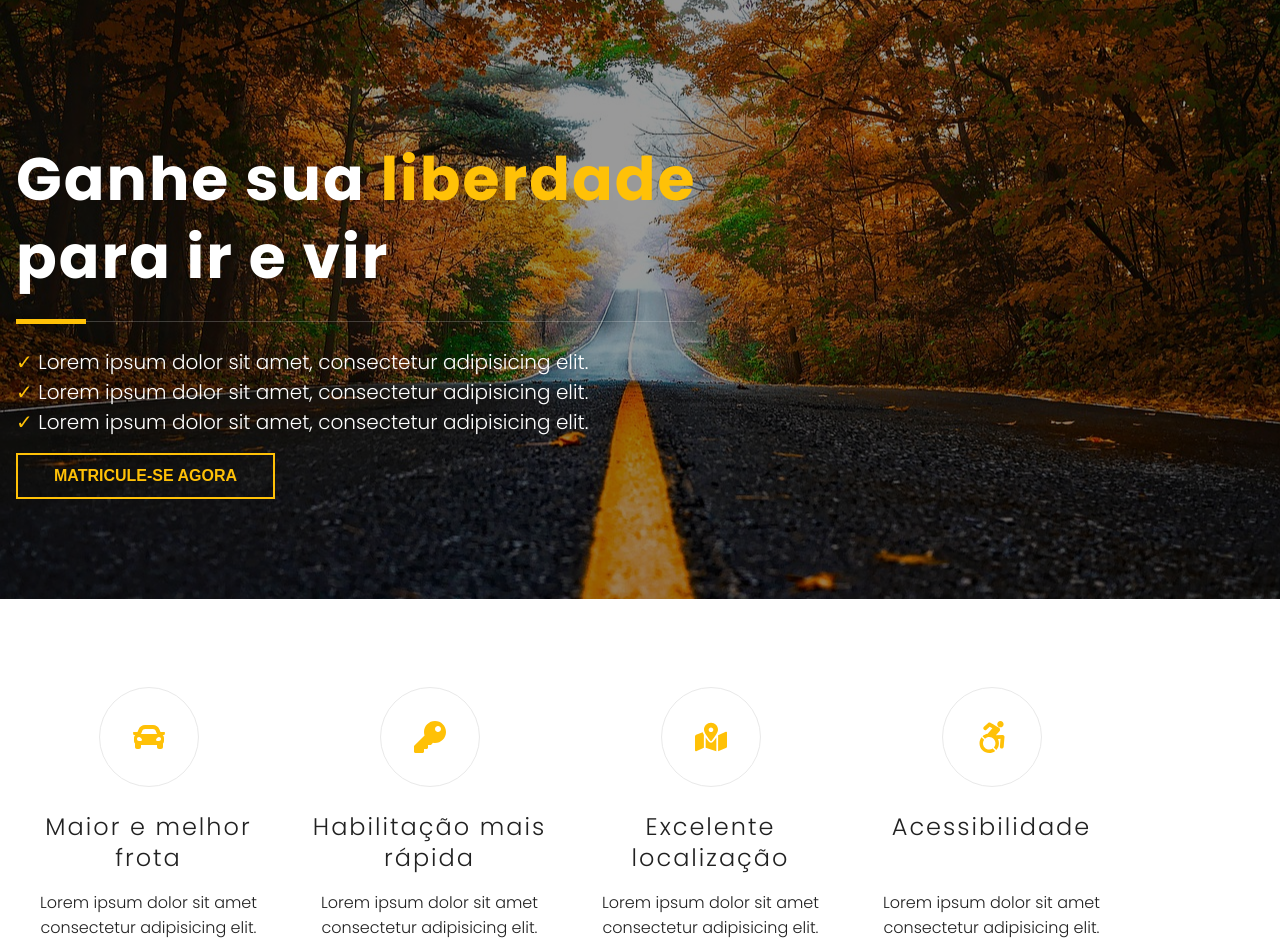
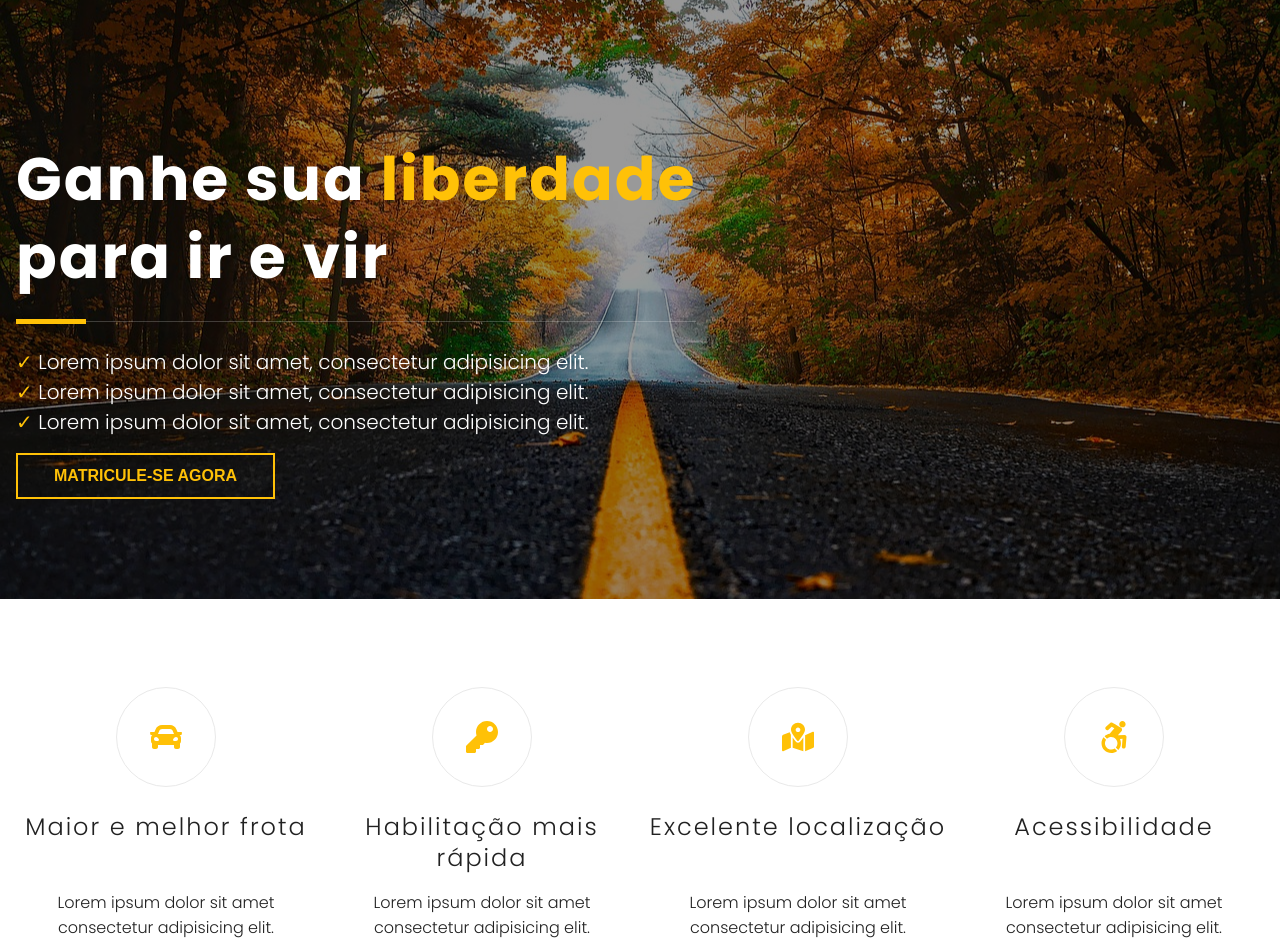
Before and after one commit to lucasfmartins/auto-escola-project, a React (Create React App) app: page / in a window 1280 px wide. Shown: the top 952 px of the page. Built offline with nearby package versions, Linux system fonts and the light colour scheme.

Commit message:
ajuste xl

```diff
--- a/src/components/atoms/Container.js
+++ b/src/components/atoms/Container.js
@@ -25,6 +25,12 @@ const Container = styled.div`
     margin: 0; //em cima e embaix sem margem, e automatico dos lados
   }
 
+    // cria media querry para tela ainda maior
+    ${BreakAt(BreakpointSizes.xl)}{
+    max-width: 100%;
+    margin: 0; //em cima e embaix sem margem, e automatico dos lados
+  }
+
 `;
 
 Container.defaultProps = {
--- a/src/components/molecules/Section.js
+++ b/src/components/molecules/Section.js
@@ -16,6 +16,7 @@ const Content = styled.div`
     ${BreakAt(BreakpointSizes.md)}{
       padding: 80px 0;
     }
+
   h2 {
     margin-top: 0;
   }
```
